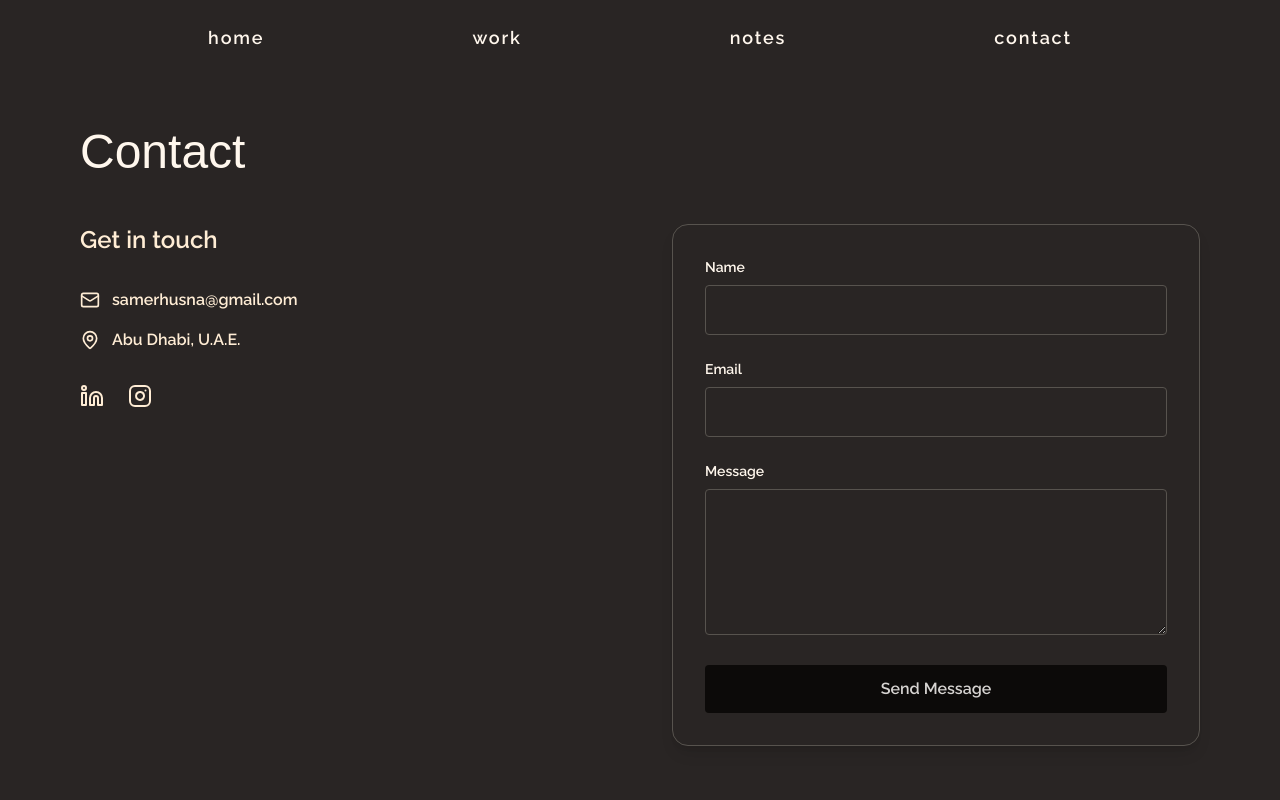
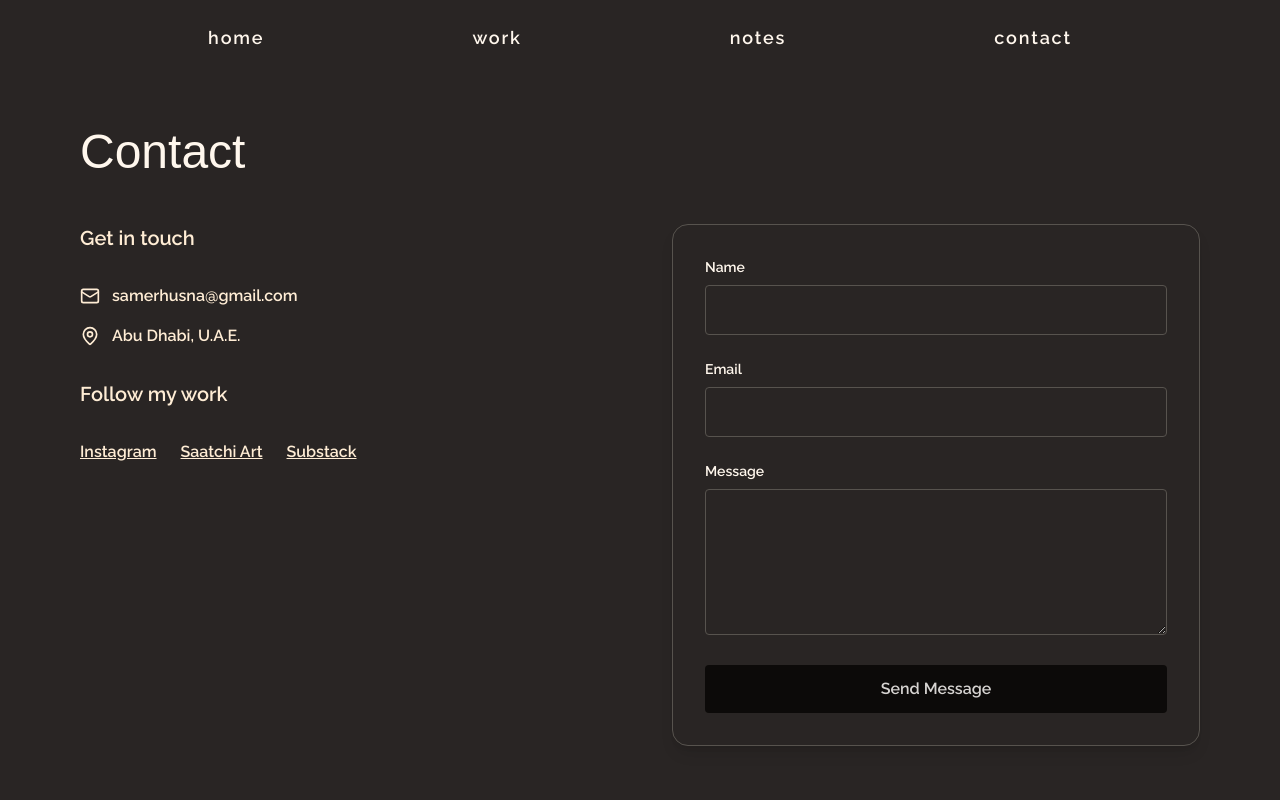
Before and after one commit to suhaamber/husna-samer, a Next.js app: page /contact in a window 1280 px wide. Shown: the top 800 px of the page. Built offline with nearby package versions, Linux system fonts and the light colour scheme; a web font is replaced by a local one.

Commit message:
added contact form, connected it to emailjs to send emails, added environment variables locally, added success/error message when email is sent

```diff
--- a/app/contact/page.tsx
+++ b/app/contact/page.tsx
@@ -1,10 +1,42 @@
 "use client";
 
 import { Mail, MapPin, Instagram, Linkedin } from "lucide-react";
+import { useRef, useState } from "react";
+import emailjs from "@emailjs/browser";
 import Navbar from "../components/Navbar";
 import Footer from "../components/Footer";
 
 export default function ContactPage() {
+  const formRef = useRef<HTMLFormElement>(null);
+  const [status, setStatus] = useState<"success" | "error" | "sending" | null>(
+    null
+  );
+
+  const handleSubmit = async (e: React.FormEvent<HTMLFormElement>) => {
+    e.preventDefault();
+    if (!formRef.current) return;
+
+    setStatus("sending");
+
+    try {
+      await emailjs.sendForm(
+        process.env.NEXT_PUBLIC_EMAILJS_SERVICE_ID!,
+        process.env.NEXT_PUBLIC_EMAILJS_TEMPLATE_ID!,
+        formRef.current,
+        process.env.NEXT_PUBLIC_EMAILJS_PUBLIC_KEY!
+      );
+
+      setStatus("success");
+      formRef.current.reset();
+    } catch (error) {
+      console.error("Email sending failed:", error);
+      setStatus("error");
+    }
+
+    // Reset to normal state after 6 seconds
+    setTimeout(() => setStatus(null), 6000);
+  };
+
   return (
     <>
       <Navbar />
@@ -16,44 +48,71 @@ export default function ContactPage() {
             {/* Left Column — Contact Info */}
             <div className="space-y-8 text-orange-100">
               <div>
-                <h2 className="text-2xl font-heading-thin font-semibold mb-4">Get in touch</h2>
+                <h2 className="text-xl font-heading-thin font-semibold mb-4">
+                  Get in touch
+                </h2>
               </div>
 
               <div className="space-y-4 text-orange-100">
                 <div className="flex items-center gap-3">
                   <Mail className="w-5 h-5 text-orange-100" />
-                  <span className="font-heading-thin">samerhusna@gmail.com</span>
+                  <span className="font-heading-thin">
+                    samerhusna@gmail.com
+                  </span>
                 </div>
+
                 <div className="flex items-center gap-3">
                   <MapPin className="w-5 h-5 text-orange-100" />
                   <span className="font-heading-thin">Abu Dhabi, U.A.E.</span>
                 </div>
               </div>
 
-              <div className="flex gap-6 mt-6">
-                <a
-                  href="https://linkedin.com/in/yourprofile"
-                  target="_blank"
-                  rel="noopener noreferrer"
-                  className="hover:text-orange-400 transition"
-                >
-                  <Linkedin className="w-6 h-6" />
-                </a>
+              <div>
+                <h2 className="text-xl font-heading-thin font-semibold mb-2">
+                  Follow my work
+                </h2>
+              </div>
+
+              {/* Text-based social links */}
+              <div className="flex flex-col md:flex-row md:items-center md:space-x-6 space-y-2 md:space-y-0 mt-6 font-heading-thin text-orange-100 text-sm md:text-base">
                 <a
                   href="https://instagram.com/yourhandle"
                   target="_blank"
                   rel="noopener noreferrer"
-                  className="hover:text-orange-400 transition"
+                  className="hover:text-orange-400 transition underline"
                 >
-                  <Instagram className="w-6 h-6" />
+                  Instagram
+                </a>
+                <a
+                  href="https://www.saatchiart.com/yourprofile"
+                  target="_blank"
+                  rel="noopener noreferrer"
+                  className="hover:text-orange-400 transition underline"
+                >
+                  Saatchi Art
+                </a>
+                <a
+                  href="https://yourname.substack.com"
+                  target="_blank"
+                  rel="noopener noreferrer"
+                  className="hover:text-orange-400 transition underline"
+                >
+                  Substack
                 </a>
               </div>
             </div>
 
             {/* Right Column — Contact Form */}
-            <form className="space-y-6 p-8 border border-stone-600 rounded-2xl shadow-lg">
+            <form
+              ref={formRef}
+              onSubmit={handleSubmit}
+              className="space-y-6 p-8 border border-stone-600 rounded-2xl shadow-lg"
+            >
               <div>
-                <label htmlFor="name" className="block mb-2 text-sm font-heading-thin">
+                <label
+                  htmlFor="name"
+                  className="block mb-2 text-sm font-heading-thin"
+                >
                   Name
                 </label>
                 <input
@@ -66,7 +125,10 @@ export default function ContactPage() {
               </div>
 
               <div>
-                <label htmlFor="email" className="block mb-2 text-sm font-heading-thin">
+                <label
+                  htmlFor="email"
+                  className="block mb-2 text-sm font-heading-thin"
+                >
                   Email
                 </label>
                 <input
@@ -79,7 +141,10 @@ export default function ContactPage() {
               </div>
 
               <div>
-                <label htmlFor="message" className="block mb-2 text-sm font-heading-thin">
+                <label
+                  htmlFor="message"
+                  className="block mb-2 text-sm font-heading-thin"
+                >
                   Message
                 </label>
                 <textarea
@@ -91,12 +156,44 @@ export default function ContactPage() {
                 />
               </div>
 
+              <div className="text-center">
+                {status === "sending" && (
+                  <button
+                    type="button"
+                    disabled
+                    className="w-full py-3 bg-stone-800 text-stone-400 rounded font-heading-thin transition animate-fadeIn"
+                  >
+                    Sending...
+                  </button>
+                )}
+
+                {status === "success" && (
+                  <p className="w-full py-3 bg-green-800 text-green-200 rounded font-heading-thin animate-fadeIn">
+                    Message sent successfully!
+                  </p>
+                )}
+
+                {status === "error" && (
+                  <p className="w-full py-3 bg-red-800 text-red-200 rounded font-heading-thin animate-fadeIn">
+                    Something went wrong. Reach me at{" samerhusna@gmail.com "}
+                    <a
+                      href="mailto:artist@email.com"
+                      className="underline hover:text-red-100"
+                    >
+                      artist@email.com
+                    </a>
+                  </p>
+                )}
+
+                {!status && (
                   <button
                     type="submit"
                     className="w-full py-3 bg-stone-950 hover:bg-stone-900 text-stone-300 font-heading-thin font-semibold rounded transition"
                   >
                     Send Message
                   </button>
+                )}
+              </div>
             </form>
           </div>
         </div>
--- a/package.json
+++ b/package.json
@@ -9,6 +9,7 @@
     "lint": "eslint"
   },
   "dependencies": {
+    "@emailjs/browser": "^4.4.1",
     "framer-motion": "^12.23.24",
     "install": "^0.13.0",
     "lucide-react": "^0.552.0",
```
Also changed, not shown: 1 other file (tests, documents, lock files or other folders). Lines whose indentation alone changed are shown as unchanged.
